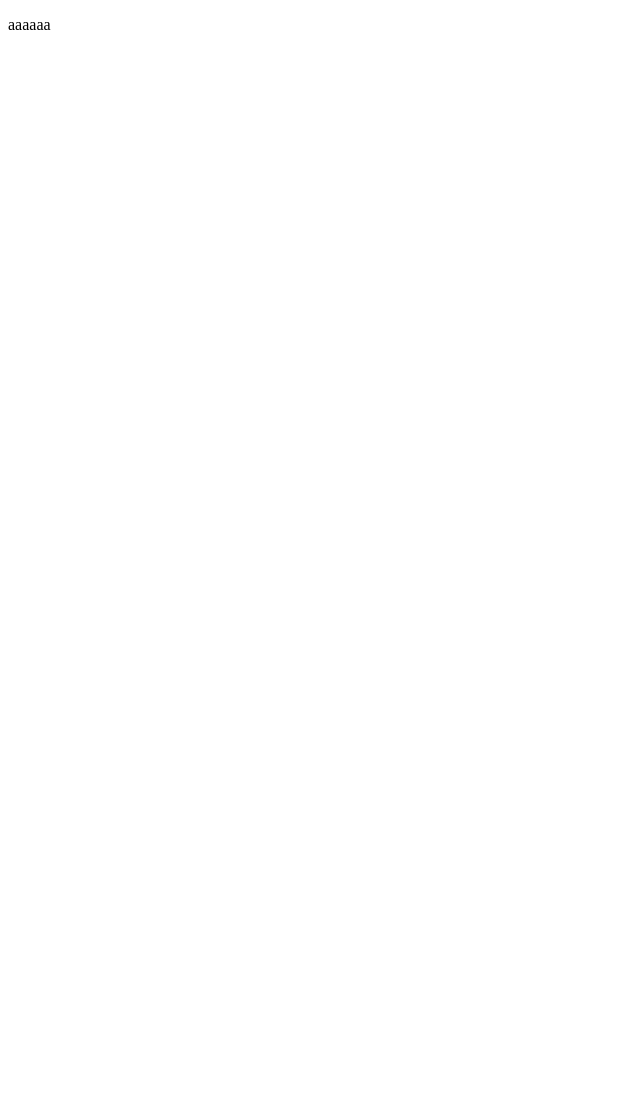
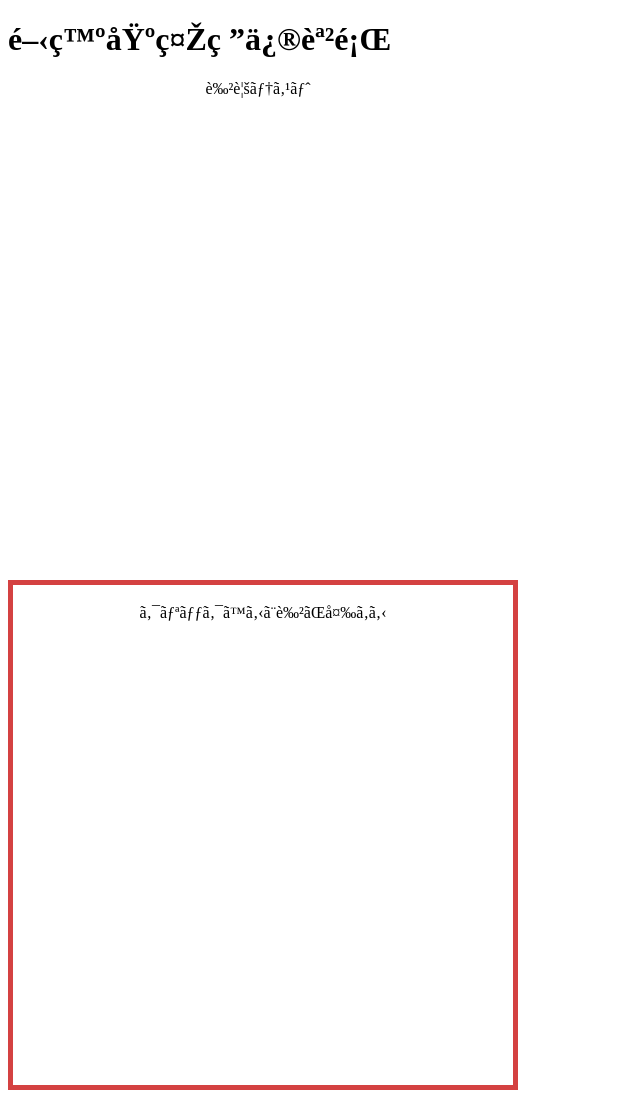
Before and after one commit to taniyukiya/training, a plain HTML site: page index.html in a window 1280 px wide. Shown: the whole page, without its empty margins (0-640 px from the left). Before the commit the page ends 800 px from the top, so only its background shows below. Drawn offline with Linux system fonts and the light colour scheme.

Commit message:
work_hover-dom

```diff
--- a/index.html
+++ b/index.html
@@ -1,5 +1,46 @@
 <!DOCTYPE html>
 <html>
-<p :honer{color : red;}>aaaaaa</p>
+    <head>
+        <meta charset="UFT-8">
+        <title>CSS</title>
+        <style>
+            body {background: #ffffff;}
+            div{
+                background: #ffffff;
+                width: 500px;
+                height: 500px;
+                text-align:center ;
+            }
+            .hover_test:hover{color:rgba(126, 125, 131, 0.315); background-color:rgb(247, 245, 243);}
 
+            #button_css{
+                background: #ffffff;
+                text-align:center ;
+                display:block;
+                cursor:pointer;
+                border: 5px solid #d44141;
+            }
+            #button_css.after{
+                background:chartreuse;
+            }
+
+        </style>
+    </head>
+    <body>
+            <h1>開発基礎研修課題</h1>
+        <div class="hover_test">
+            <p>色覚テスト</p>
+        </div>
+
+        <div id="button_css"><p class="button_test">クリックすると色が変わる</p>
+
+        </div>
+    </body>
+    <script>
+    document.getElementById("button_css").onclick = function(){
+        document.getElementsByClassName("button_test").innerHTML = "変わった？";
+        this.classList.toggle("after");
+    };
+
+    </script>
 </html>
```
